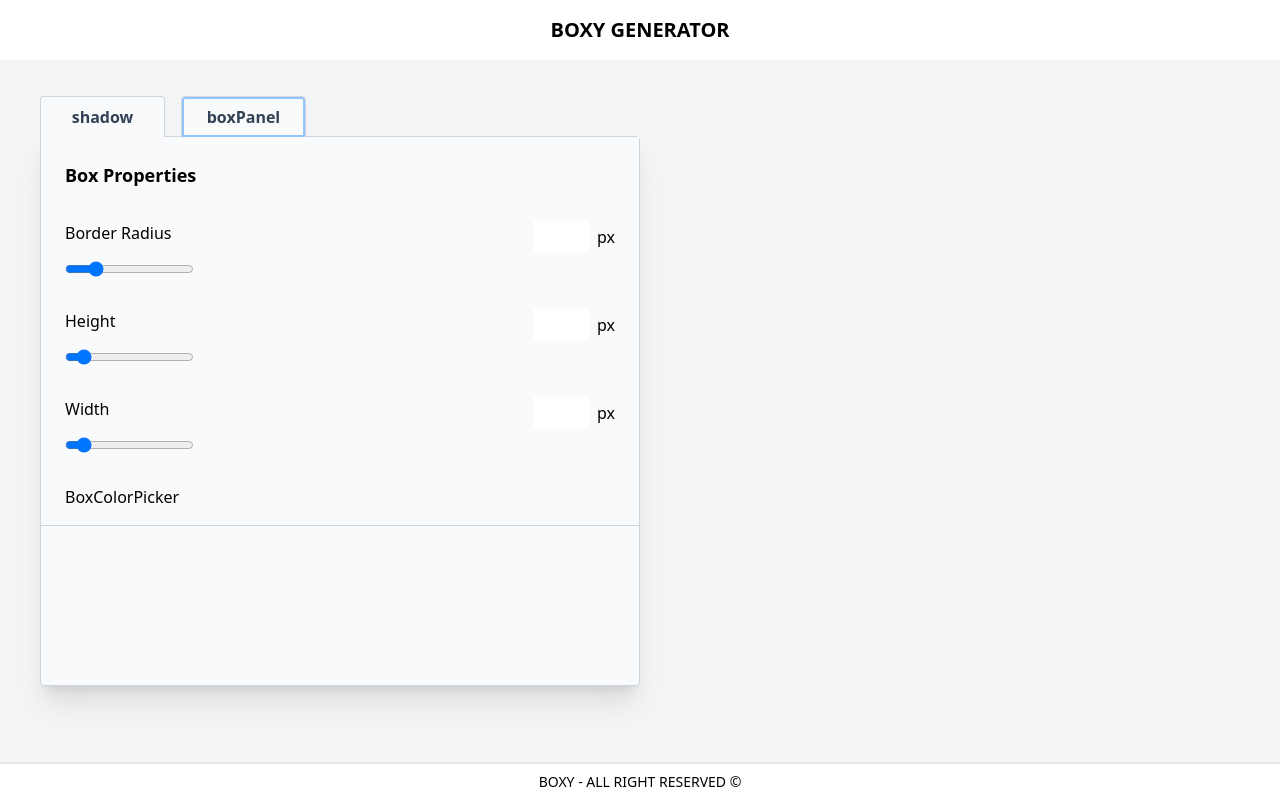
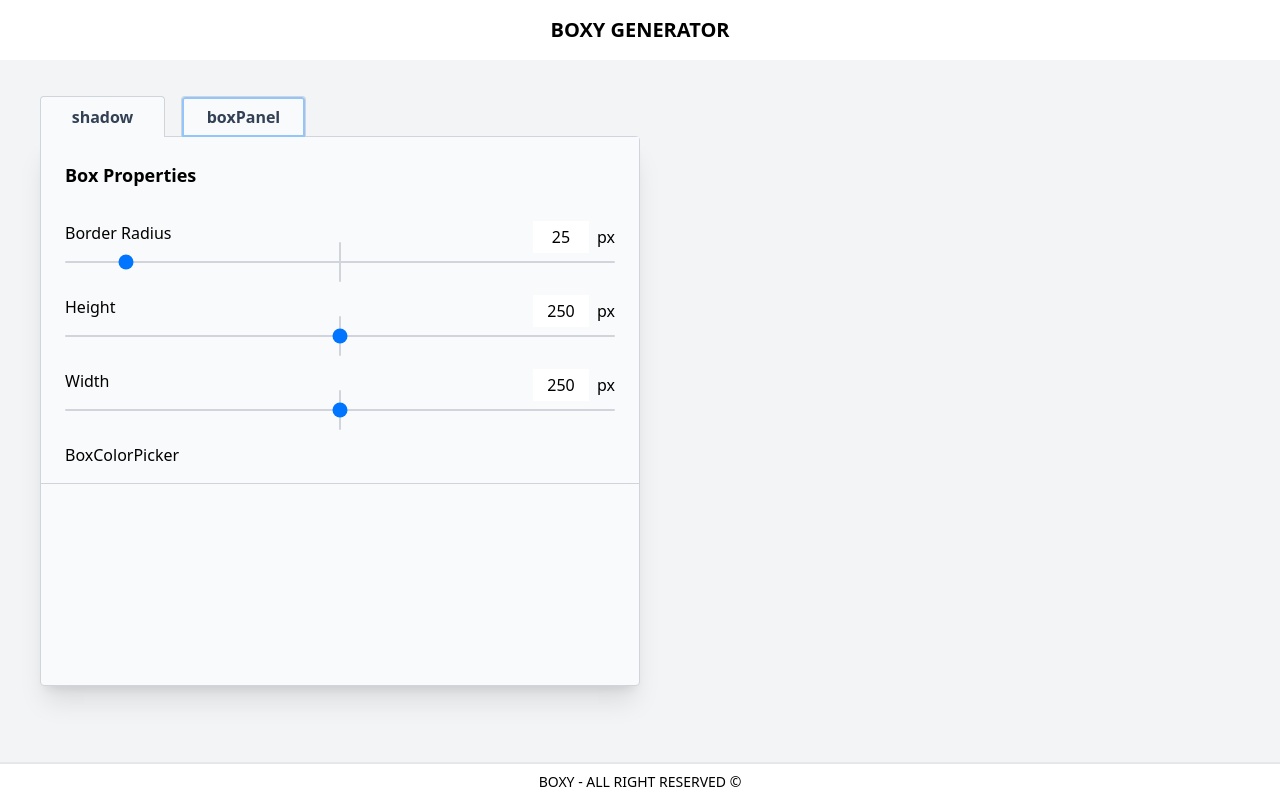
Before and after one commit to MaxMasse31/boxyProject, a React (Vite) app: page / in a window 1280 px wide. Both pictures are taken after a click on the button "boxPanel". Built offline with nearby package versions, Linux system fonts and the light colour scheme.

Commit message:
configuration de l'action redux updateBoxeValue

```diff
--- a/src/Layouts/BoxPanel/BoxRange.jsx
+++ b/src/Layouts/BoxPanel/BoxRange.jsx
@@ -1,6 +1,19 @@
 import React from "react";
+import { useDispatch } from "react-redux";
+import { updateBoxeValue } from "../../features/boxProperties";
 
 export default function BoxRange({ inputData }) {
+  const dispatch = useDispatch();
+
+  function handleInputs(e) {
+    dispatch(
+      updateBoxeValue({
+        inputNumber: inputData.inputNumber,
+        value: e.target.value,
+      })
+    );
+  }
+
   return (
     <div className="my-8">
       <div className="flex justify-between">
@@ -9,22 +22,29 @@ export default function BoxRange({ inputData }) {
 
         <div className="flex items-baseline mb-2">
           <input
+            value={inputData.value}
+            onChange={handleInputs}
             className="w-14 h-8 mr-2 border-gray-200 text-center"
             type="number"
           />
           <p>px</p>
         </div>
-
       </div>
 
       <div className="relative z-0 w-full flex items-center">
-          <input type="range"
+        <input
+          value={inputData.value}
+          onChange={handleInputs}
+          type="range"
+          className="w-full h-[2px] bg-gray-300 rounded-lg appearance-none cursor-pointer"
           min={inputData.minMax[0]}
           max={inputData.minMax[1]}
+        />
 
-
-          />
+        <div className="absolute -z-10 top-1/2 left-1/2 -translate-y-1/2 -translate-x-1/2 w-0.5 h-10 bg-gray-300 rounded">
+          {" "}
         </div>
+      </div>
     </div>
   );
 }
--- a/src/features/boxProperties.js
+++ b/src/features/boxProperties.js
@@ -32,19 +32,26 @@ const initialState = [
     name: "Background color",
     value: "#fff",
     type: "color",
-    minMax: [-250, 250],
     slice: "boxProperties",
   },
 ];
 
+// Création du slice Redux
 export const boxSlice = createSlice({
-  name: "boxProperties",
-  initialState,
+  name: "boxProperties", // Le nom du slice
+  initialState, // L'état initial
   reducers: {
-    updateBoxeValue: (state, action) => {},
+    // Action pour mettre à jour la valeur d'un élément du slice
+    updateBoxeValue: (state, action) => {
+      // Recherche de l'élément avec le même inputNumber et mise à jour de sa valeur
+      state.find((el) => el.inputNumber === action.payload.inputNumber).value =
+        action.payload.value;
+    },
   },
 });
 
+// Export des actions générées par createSlice
 export const { updateBoxeValue } = boxSlice.actions;
 
+// Export du réducteur du slice
 export default boxSlice.reducer;
--- a/src/index.css
+++ b/src/index.css
@@ -1,8 +1,6 @@
 @tailwind base;
 @tailwind components;
 @tailwind utilities;
-
-
 
 /* Chrome, Safari, Edge, Opera */
 input::-webkit-outer-spin-button,
@@ -12,10 +10,9 @@ input::-webkit-inner-spin-button {
 }
 
 /* Firefox */
-input[type=number] {
+input[type="number"] {
   -moz-appearance: textfield;
 }
-
 
 ::-webkit-scrollbar {
   width: 5px;
@@ -28,3 +25,20 @@ input[type=number] {
   border-radius: 99px;
   box-shadow: inset 0 0 6px rgba(0, 0, 0, 1);
 }
+
+input[type="range"]::-webkit-slider-thumb {
+  background-color: rgb(21, 66, 98); /* Change the cursor color to cyan */
+  border: none; /* Remove any border */
+  width: 16px; /* Adjust width as needed */
+  height: 16px; /* Adjust height as needed */
+  border-radius: 50%; /* Make it circular */
+  cursor: pointer; /* Change cursor on hover */
+}
+input[type="range"]::-moz-range-thumb {
+  background-color: rgb(21, 66, 98); /* Change the cursor color to cyan */
+  border: none; /* Remove any border */
+  width: 16px; /* Adjust width as needed */
+  height: 16px; /* Adjust height as needed */
+  border-radius: 50%; /* Make it circular */
+  cursor: pointer; /* Change cursor on hover */
+}
```
